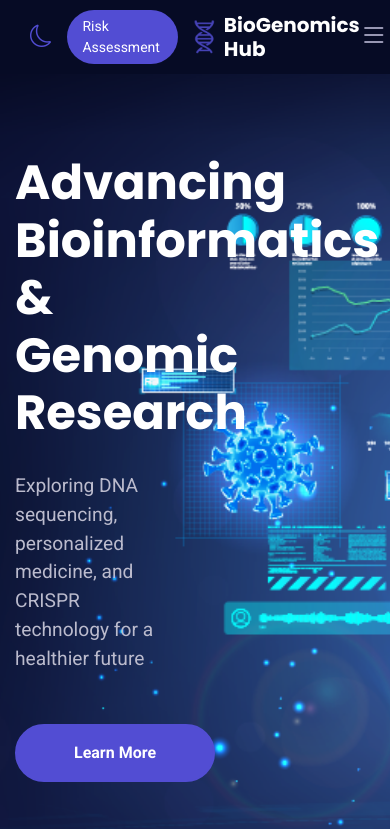
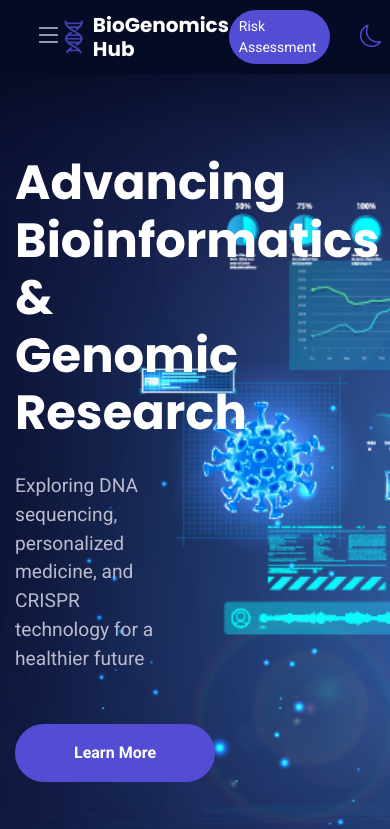
Before and after one commit to rnzel/ADET-PROJ, a plain HTML site: page index.html in a window 390 px wide. Shown: the top 829 px of the page. Drawn offline with nearby package versions, Linux system fonts and the light colour scheme.

Commit message:
fix mobile view

```diff
--- a/assets/css/main.css
+++ b/assets/css/main.css
@@ -218,6 +218,7 @@ h6 {
 # Global Header
 --------------------------------------------------------------*/
 .header {
+  align-items: center;
   color: var(--default-color);
   transition: all 0.5s;
   z-index: 997;
@@ -473,41 +474,56 @@ h6 {
 }
 
 /* Mobile Navigation */
-@media (max-width: 768px) {
+@media (max-width: 1200px) {
   .mobile-nav-toggle {
     color: var(--nav-color);
     font-size: 28px;
     line-height: 0;
-    margin-right: 10px;
     cursor: pointer;
     transition: color 0.3s;
-    order: 3;
   }
 
   .sitename {
     font-size: 16px;
   }
 
-  .cta-btn {
+  .logo {
+    display: flex;
+    align-items: center;
+  }
+
+  .header .cta-btn {
     font-size: 14px;
     padding: 6px 10px;
   }
 
   #theme-toggle {
+    order: 2;
     padding: 6px 8px;
     font-size: 14px;
   }
 
+  .header .container {
+    display: flex;
+    width: 90%;
+    align-items: center;
+    justify-content: space-between;
+  }
+
   .header-buttons {
-    gap: 6px;
-  }
-
-  .navmenu {
+    order: 2;
+  }
+
+  #navmenu {
+    order: -1;
+    margin-right: auto;
     padding: 0;
     z-index: 9997;
+    flex: 0 0 auto;
   }
 
   .navmenu ul {
+    order: -1;
     display: none;
     list-style: none;
     position: absolute;
@@ -1754,7 +1770,7 @@ section,
   display: flex;
   align-items: center;
   gap: 8px;
-  margin-right: auto;
+  margin-left: auto;
 }
 
 button {
--- a/index.html
+++ b/index.html
@@ -65,7 +65,7 @@
         <!-- Buttons beside nav -->
         <div class="header-buttons d-flex align-items-center">
           <a class="cta-btn" href="#assessment">Risk Assessment</a>
-          <button id="theme-toggle" class="btn btn-outline-secondary ms-2">
+          <button id="theme-toggle" class="btn btn-outline-secondary">
             <i class="bi bi-moon"></i>
           </button>
         </div>
```
Also changed, not shown: assets/js/main.js (line endings or trailing spaces).
